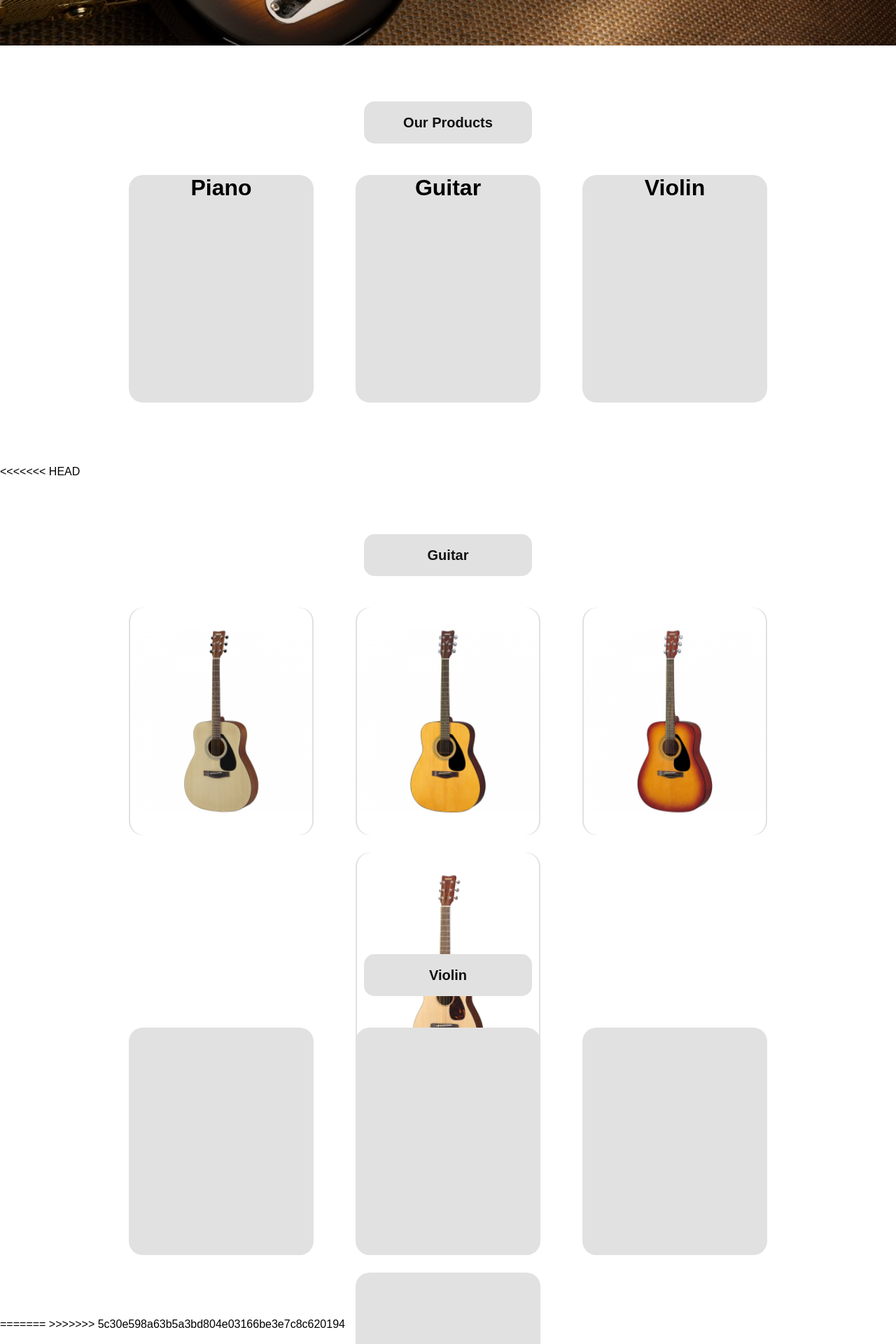
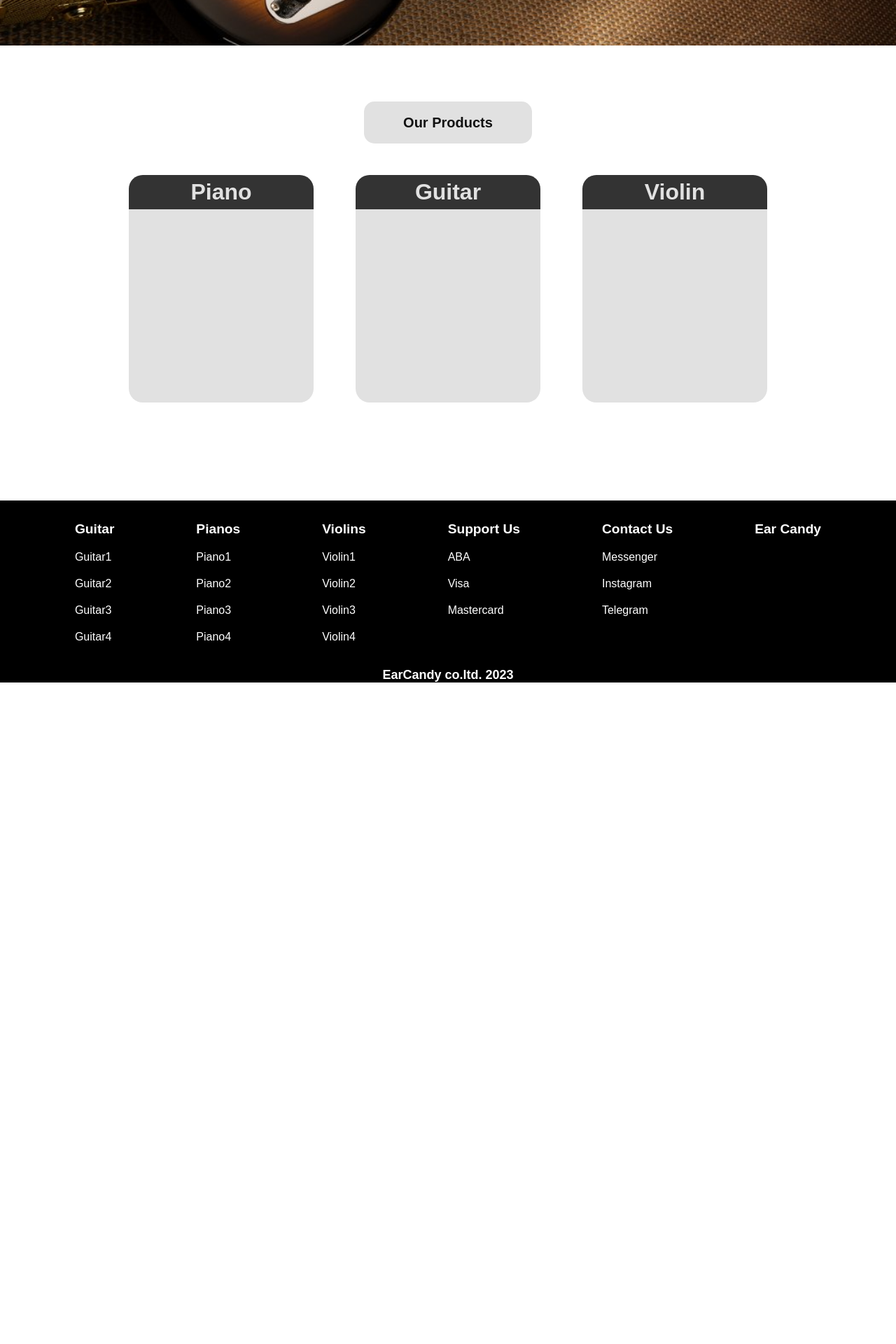
Before and after one commit to TongHeang1202/cs128_final, a PHP site: page / in a window 1280 px wide. Shown: the part 605-2525 px from the top of the page at 70% size. After the commit the page ends 1580 px from the top, so only its background shows below. Run offline with PHP 8.4, Linux system fonts and the light colour scheme.

Commit message:
merge page

```diff
--- a/css/master.css
+++ b/css/master.css
@@ -66,24 +66,6 @@
     overflow: hidden;
 }
 
-<<<<<<< HEAD
-/* .guitar-container {
-    background-color: rgb(209, 193, 193);
-} */
-
-.guitar-container p {
-    align-items: center;
-    float: left;
-    margin: 20px 30px;
-    font-size: 20px;
-    font-weight: 600;
-}
-.guitar-container img {
-    width: 260px;
-    border-radius: 20px;
-
-}
-=======
 .product-showcase-label {
     display: flex;
     justify-content: center;
@@ -92,4 +74,3 @@
     color: #e1e1e1;
     background-color: #333;
 }
->>>>>>> 5c30e598a63b5a3bd804e03166be3e7c8c620194
--- a/index.html
+++ b/index.html
@@ -63,61 +63,6 @@
         </div>
         <!-- Close Piano Showcase div -->
 
-<<<<<<< HEAD
-        <!-- Open Guitar Showcase div -->
-        <div class="product-showcase-container guitar-container">
-            <div class="product-showcase-header">
-                <h1>Guitar</h1>
-            </div>
-
-            <div class="product-showcase guitar1">
-                <!-- <p>Yamaha F280</p> -->
-                <a href="#"><img src="/images/guitar/guitar1.jpg"></a>
-            </div>
-
-            <div class="product-showcase guitar2">
-                <!-- <p>Yamaha F310</p> -->
-                <a href="#"><img src="/images/guitar/guitar2.jpg"></a>
-            </div>
-
-            <div class="product-showcase guitar3">
-                <!-- <p>Yamaha F310</p> -->
-                <a href="#"><img src="/images/guitar/guitar3.jpg"></a>
-            </div>
-
-            <div class="product-showcase guitar4">
-                <!-- <p>Yamaha JR2 </p> -->
-                <a href="#"><img src="/images/guitar/guitar4.png"></a>
-            </div>
-        </div>
-
-        <!-- Close Guitar Showcase div -->
-
-        <!-- Open Violin Showcase div -->
-        <div class="product-showcase-container violin-container">
-            <div class="product-showcase-header">
-                <h1>Violin</h1>
-            </div>
-            <div class="product-showcase violin1">
-
-            </div>
-
-            <div class="product-showcase violin2">
-
-            </div>
-
-            <div class="product-showcase violin3">
-
-            </div>
-
-            <div class="product-showcase violin4">
-
-            </div>
-
-        </div>
-        <!-- Close Violin Showcase div -->
-=======
->>>>>>> 5c30e598a63b5a3bd804e03166be3e7c8c620194
     </div>
 </div>
     <!-- Clsoe Main Body Container -->
```
